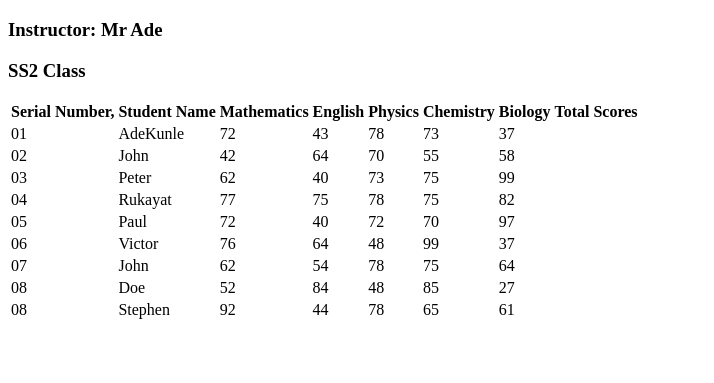
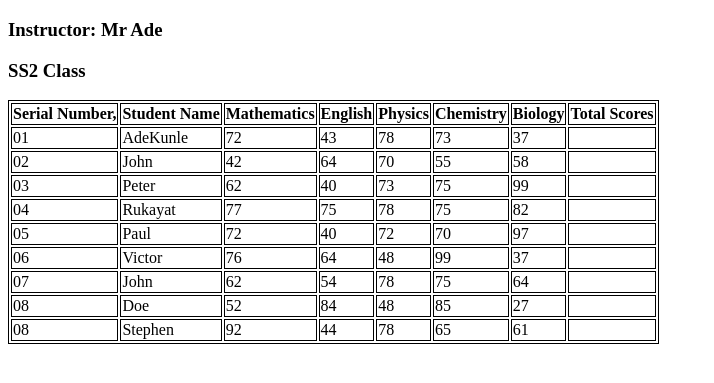
Before and after one commit to boakaidorborkamara/html_table_n_list, a plain HTML site: page index.html in a window 1280 px wide. Shown: the part 61-444 px from the top of the page, without its empty margins (0-714 px from the left). Drawn offline with Linux system fonts and the light colour scheme.

Commit message:
added border

```diff
--- a/index.html
+++ b/index.html
@@ -6,6 +6,14 @@
     <meta http-equiv="X-UA-Compatible" content="IE=edge">
     <meta name="viewport" content="width=device-width, initial-scale=1.0">
     <title>Document</title>
+    <style>
+        table,
+        td,
+        th,
+        tr {
+            border: 1px solid;
+        }
+    </style>
 </head>
 
 <body>
@@ -33,7 +41,7 @@
                     <th>Total Scores </th>
                 </thead>
                 <tbody>
-                    <tr>
+                    <tr class="">
                         <td>01</td>
                         <td>AdeKunle</td>
                         <td>72</td>
@@ -41,8 +49,9 @@
                         <td>78</td>
                         <td>73</td>
                         <td>37</td>
+                        <td></td>
                     </tr>
-                    <tr>
+                    <tr class="">
                         <td>02</td>
                         <td>John</td>
                         <td>42</td>
@@ -50,8 +59,9 @@
                         <td>70</td>
                         <td>55</td>
                         <td>58</td>
+                        <td></td>
                     </tr>
-                    <tr>
+                    <tr class="">
                         <td>03</td>
                         <td>Peter</td>
                         <td>62</td>
@@ -59,8 +69,9 @@
                         <td>73</td>
                         <td>75</td>
                         <td>99</td>
+                        <td></td>
                     </tr>
-                    <tr>
+                    <tr class="">
                         <td>04</td>
                         <td>Rukayat</td>
                         <td>77</td>
@@ -68,8 +79,9 @@
                         <td>78</td>
                         <td>75</td>
                         <td>82</td>
+                        <td></td>
                     </tr>
-                    <tr>
+                    <tr class="">
                         <td>05</td>
                         <td>Paul</td>
                         <td>72</td>
@@ -77,8 +89,9 @@
                         <td>72</td>
                         <td>70</td>
                         <td>97</td>
+                        <td></td>
                     </tr>
-                    <tr>
+                    <tr class="">
                         <td>06</td>
                         <td>Victor</td>
                         <td>76</td>
@@ -86,8 +99,9 @@
                         <td>48</td>
                         <td>99</td>
                         <td>37</td>
+                        <td></td>
                     </tr>
-                    <tr>
+                    <tr class="">
                         <td>07</td>
                         <td>John</td>
                         <td>62</td>
@@ -95,8 +109,9 @@
                         <td>78</td>
                         <td>75</td>
                         <td>64</td>
+                        <td></td>
                     </tr>
-                    <tr>
+                    <tr class="">
                         <td>08</td>
                         <td>Doe</td>
                         <td>52</td>
@@ -104,8 +119,9 @@
                         <td>48</td>
                         <td>85</td>
                         <td>27</td>
+                        <td></td>
                     </tr>
-                    <tr>
+                    <tr class="">
                         <td>08</td>
                         <td>Stephen</td>
                         <td>92</td>
@@ -113,6 +129,7 @@
                         <td>78</td>
                         <td>65</td>
                         <td>61</td>
+                        <td></td>
                     </tr>
 
                 </tbody>
```
